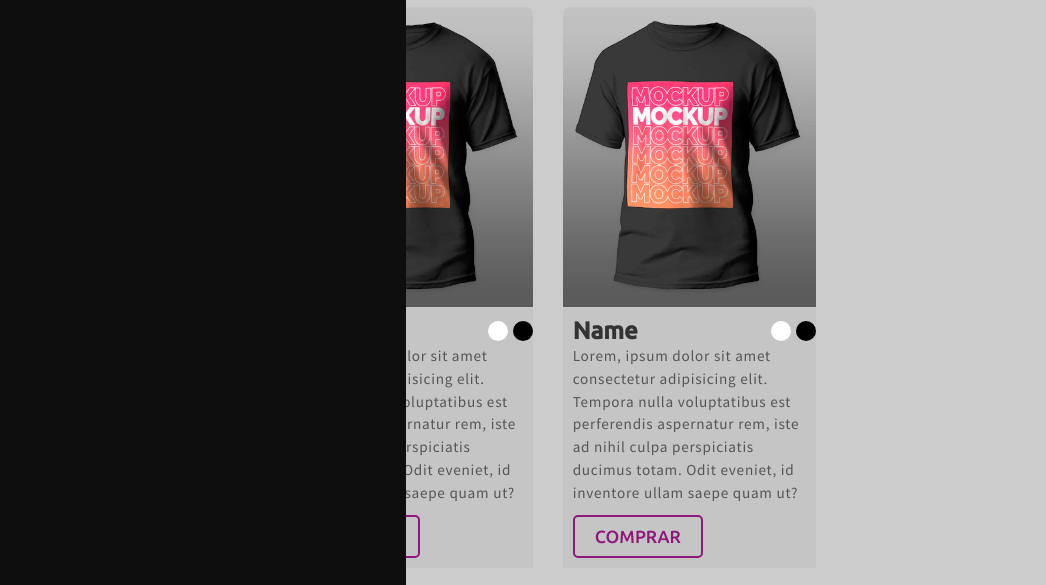
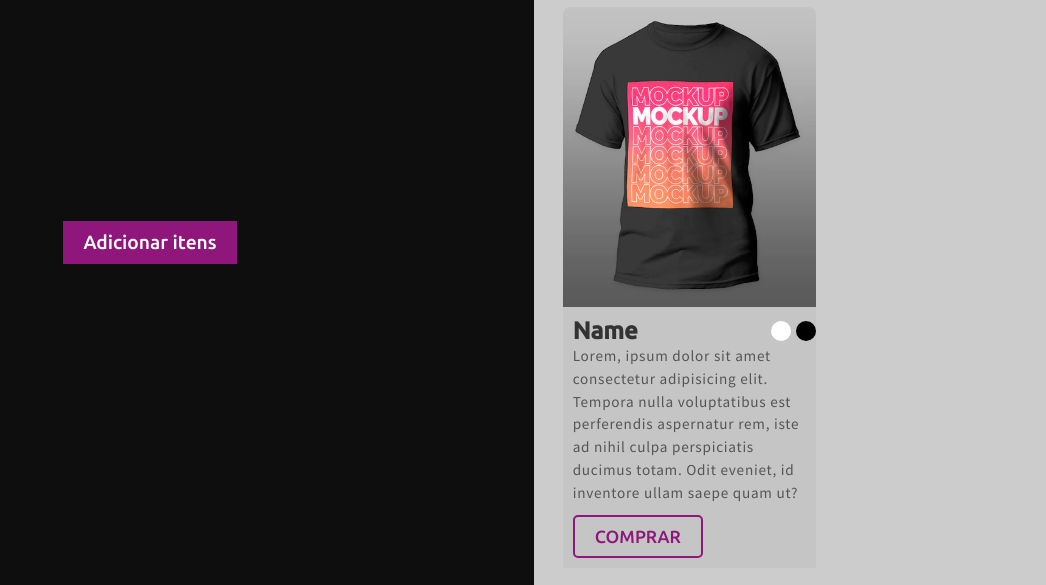
Before and after one commit to ViniciusRodrigues2/LorenModas, a plain HTML site: page index.html in a window 1280 px wide. Both pictures are taken after a click on the icon 1123 px from the left and 32 px from the top of the page. Shown: the part 157-742 px from the top of the page, without its empty margins (234-1280 px from the left). Drawn offline with Linux system fonts and the light colour scheme.

Commit message:
commit inicial

```diff
--- a/css/style.css
+++ b/css/style.css
@@ -59,9 +59,32 @@ img{
     left: 0;
     z-index: 2;
     transition: all .4s ease-out;
+    transition-delay: .6s;
+    overflow: hidden;
+    display: flex;
+    align-items: center;
+    justify-content: center;
 }
 .header .menu-nav .shop .menu-shop.on{
-    width: 50%;
+    width: 60%;
+    padding: 20px;
+}
+.header .menu-nav .shop .menu-shop.on a{
+    transform: translateX(0px);
+    transition-delay: .5s;
+    opacity: 1;
+}
+.header .menu-nav .shop .menu-shop a{
+    text-decoration: none;
+    display: inline-block;
+    padding: 10px 20px;
+    background-color: #8f177b;
+    color: white;
+    font-size: 1.2em;
+    font-family: 'Ubuntu',sans-serif;
+    transform: translateX(-250px);
+    opacity: 0;
+    transition: all .8s ease-in-out;
 }
 /* produtos grid */
 
--- a/index.html
+++ b/index.html
@@ -16,7 +16,7 @@
             <div class="shop">
                 <i class="fa-solid fa-basket-shopping"></i>
                 <div class="menu-shop">
-
+                    <a href="/">Adicionar itens</a>
                 </div>
             </div>
         </nav>
```
